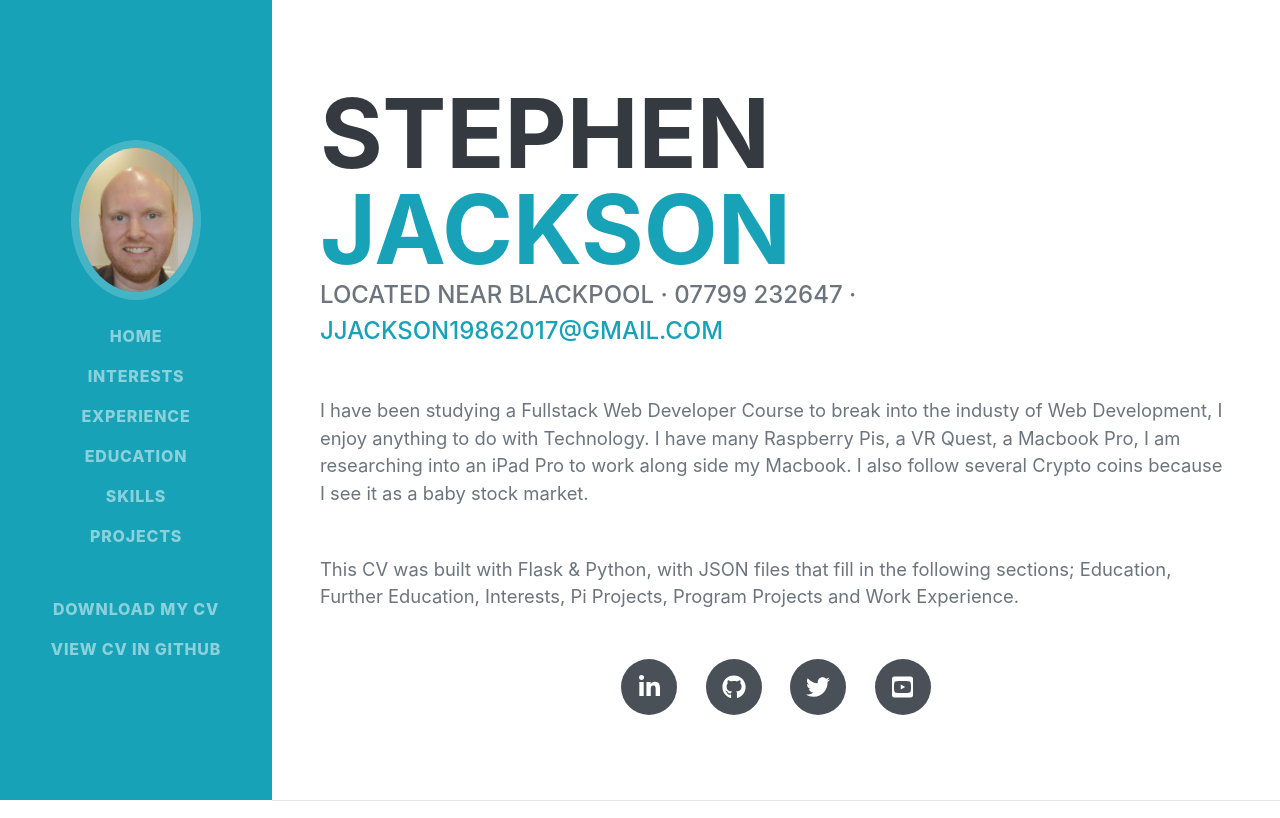
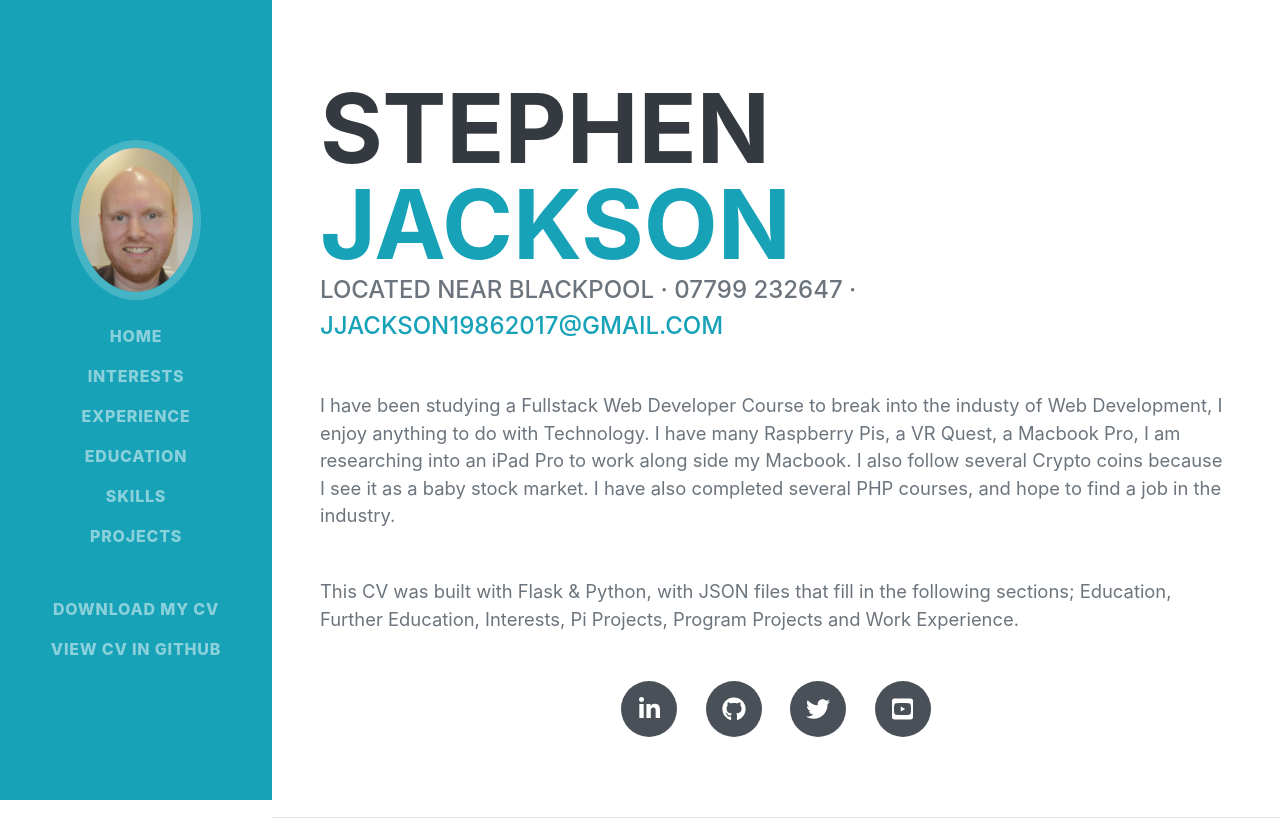
Before and after one commit to jjackson19862017/SJJCv, a Flask app: page / in a window 1280 px wide. Run offline with Flask 2, Linux system fonts and the light colour scheme; some libraries are stand-ins or nearby versions; some web fonts are replaced.

Commit message:
Update Index

```diff
--- a/templates/index.html
+++ b/templates/index.html
@@ -1,26 +1,65 @@
-{% extends 'base.html' %}
+{% extends 'base.html' %} {% block title %} {{ page_title }} {% endblock title
+%} {% block content %}
+<section class="resume-section" id="about">
+  <div class="resume-section-content">
+    <h1 class="mb-0">Stephen <span class="text-primary">Jackson</span></h1>
+    <div class="subheading mb-5">
+      Located near Blackpool · 07799 232647 ·
+      <a href="mailto:jjackson19862017@gmail.com">jjackson19862017@gmail.com</a>
+    </div>
+    <p class="lead mb-5">
+      I have been studying a Fullstack Web Developer Course to break into the
+      industy of Web Development, I enjoy anything to do with Technology. I have
+      many Raspberry Pis, a VR Quest, a Macbook Pro, I am researching into an
+      iPad Pro to work along side my Macbook. I also follow several Crypto coins
+      because I see it as a baby stock market. I have also completed several PHP
+      courses, and hope to find a job in the industry.
+    </p>
+    <p class="lead mb-5">
+      This CV was built with Flask &amp Python, with JSON files that fill in the
+      following sections; Education, Further Education, Interests, Pi Projects,
+      Program Projects and Work Experience.
+    </p>
 
-{% block title %}
-{{ page_title }}
-{% endblock title %}
-
-{% block content %}
-<section class="resume-section" id="about">
-    <div class="resume-section-content">
-        <h1 class="mb-0">Stephen <span class="text-primary">Jackson</span></h1>
-        <div class="subheading mb-5">Located near Blackpool · 07799 232647 · <a href="mailto:jjackson19862017@gmail.com">jjackson19862017@gmail.com</a></div>
-        <p class="lead mb-5">I have been studying a Fullstack Web Developer Course to break into the industy of Web Development, I enjoy anything to do with Technology.   I have many Raspberry Pis, a VR Quest, a Macbook Pro, I am researching into an iPad Pro to work along side my Macbook.  I also follow several Crypto coins because I see it as a baby stock market.</p>
-        <p class="lead mb-5">This CV was built with Flask &amp Python, with JSON files that fill in the following sections; Education, Further Education, Interests, Pi Projects, Program Projects and Work Experience.</p>
-
-
-        <div class="social-icons text-center">
-
-            <a class="social-icon" href="https://www.linkedin.com/in/stephenjamesjackson/" target="_blank" data-toggle="tooltip" data-placement="top" title="Visit my Linkedin page"><i class="fab fa-linkedin-in"></i></a>
-            <a class="social-icon" href="https://github.com/jjackson19862017" target="_blank" data-toggle="tooltip" data-placement="top" title="Visit my Github"><i class="fab fa-github"></i></a>
-            <a class="social-icon" href="https://twitter.com/Jackoripo" target="_blank" data-toggle="tooltip" data-placement="top" title="Find me on Twitter"><i class="fab fa-twitter"></i></a>
-            <a class="social-icon" href="https://www.youtube.com/channel/UCZDFJ__Vu_ds0hzPoTPrmIQ/" target="_blank" data-toggle="tooltip" data-placement="top" title="Visit my YouTube Channel"><i class="fab fa-youtube-square"></i></a>
-        </div>
+    <div class="social-icons text-center">
+      <a
+        class="social-icon"
+        href="https://www.linkedin.com/in/stephenjamesjackson/"
+        target="_blank"
+        data-toggle="tooltip"
+        data-placement="top"
+        title="Visit my Linkedin page"
+        ><i class="fab fa-linkedin-in"></i
+      ></a>
+      <a
+        class="social-icon"
+        href="https://github.com/jjackson19862017"
+        target="_blank"
+        data-toggle="tooltip"
+        data-placement="top"
+        title="Visit my Github"
+        ><i class="fab fa-github"></i
+      ></a>
+      <a
+        class="social-icon"
+        href="https://twitter.com/Jackoripo"
+        target="_blank"
+        data-toggle="tooltip"
+        data-placement="top"
+        title="Find me on Twitter"
+        ><i class="fab fa-twitter"></i
+      ></a>
+      <a
+        class="social-icon"
+        href="https://www.youtube.com/channel/UCZDFJ__Vu_ds0hzPoTPrmIQ/"
+        target="_blank"
+        data-toggle="tooltip"
+        data-placement="top"
+        title="Visit my YouTube Channel"
+        ><i class="fab fa-youtube-square"></i
+      ></a>
     </div>
+  </div>
 </section>
 <hr class="m-0" />
 {% endblock content %}
```
Also changed, not shown: 2 other files.
